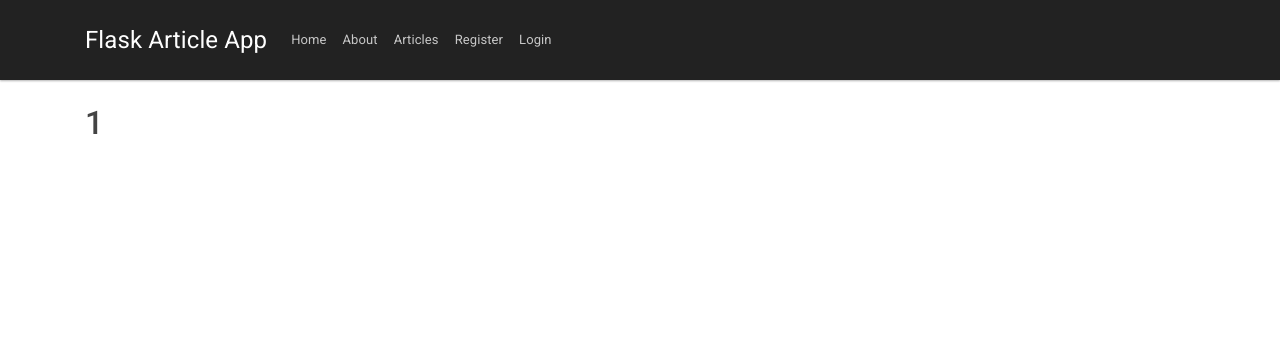
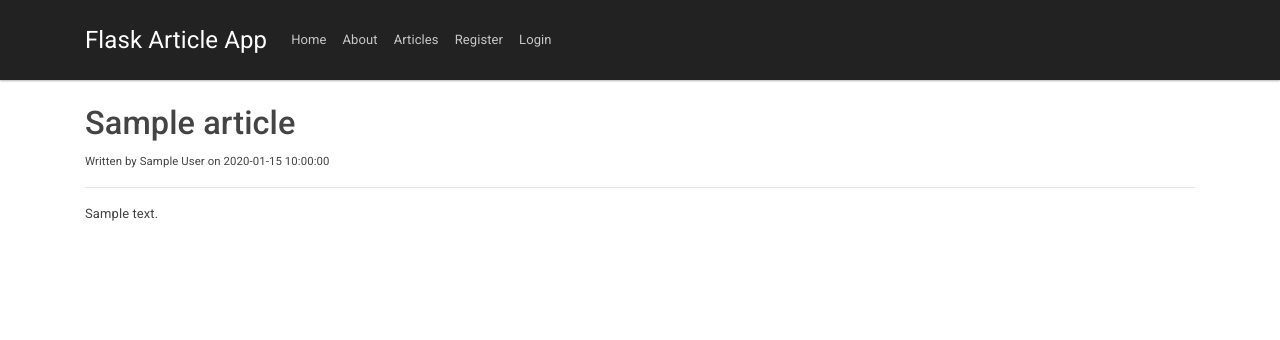
Before and after one commit to Belchenkov/flask-article-app, a Flask app: page /article/1/ in a window 1280 px wide. Shown: the top 340 px of the page. Run offline with Flask 2, Linux system fonts and the light colour scheme; tables that the repository leaves empty or names only in its code hold one stand-in row (values such as "Sample post"); some libraries are stand-ins or nearby versions.

Commit message:
Output single article

```diff
--- a/app.py
+++ b/app.py
@@ -1,5 +1,5 @@
 from flask import Flask, flash, render_template, redirect, request, url_for, session, logging
-from data import Articles
+# from data import Articles
 from flask_mysqldb import MySQL
 from wtforms import Form, StringField, TextAreaField, PasswordField, validators
 from passlib.hash import sha256_crypt
@@ -18,7 +18,7 @@ app.config['MYSQL_CURSORCLASS'] = 'DictCursor'
 # Initialize MySQL
 mysql = MySQL(app)
 
-Articles = Articles()
+# Articles = Articles()
 
 # Register Form
 class RegisterForm(Form):
@@ -50,12 +50,33 @@ def about():
 # List Articles
 @app.route('/articles')
 def articles():
-    return render_template('articles.html', articles = Articles)
+    cur = mysql.connection.cursor()
+
+    result = cur.execute("SELECT * FROM articles")
+
+    articles = cur.fetchall()
+
+    if result > 0:
+        return render_template('articles.html', articles=articles)
+
+    return render_template('articles.html', msg='No Articles Found')
+
+    cur.close()
+
 
 # Single Article
 @app.route('/article/<string:id>/')
 def article(id):
-    return render_template('article.html', id = id)
+    cur = mysql.connection.cursor()
+
+    result = cur.execute("SELECT * FROM articles WHERE id = %s", [id])
+
+    article = cur.fetchone()
+
+    return render_template('article.html', article = article)
+
+    cur.close()
+
 
 # Register Form Class
 @app.route('/register', methods=['GET', 'POST'])
--- a/templates/article.html
+++ b/templates/article.html
@@ -1,5 +1,10 @@
 {% extends 'layout.html' %}
 
 {% block body %}
-    <h1>{{id}}</h1>
+    <h1>{{article.title}}</h1>
+    <small>Written by {{article.author}} on {{article.create_date}}</small>
+    <hr>
+    <div>
+        {{article.body | safe}}
+    </div>
 {% endblock %}
--- a/templates/home.html
+++ b/templates/home.html
@@ -6,5 +6,11 @@
         <p class="lead">
             This application is built on the Python Flask framework
         </p>
+
+        {% if session.logged_in == NULL %}
+            <a href="/register" class="btn btn-primary">Register</a>
+            <a href="/login" class="btn btn-success">Login</a>
+        {% endif %}
+
     </div>
 {% endblock %}
--- a/templates/includes/_navbar.html
+++ b/templates/includes/_navbar.html
@@ -1,6 +1,6 @@
  <div class="navbar navbar-expand-lg mb-4 navbar-dark bg-dark">
       <div class="container">
-        <a href="../" class="navbar-brand">Flask Article App</a>
+        <a href="/" class="navbar-brand">Flask Article App</a>
         <button
                 class="navbar-toggler"
                 type="button"
```
